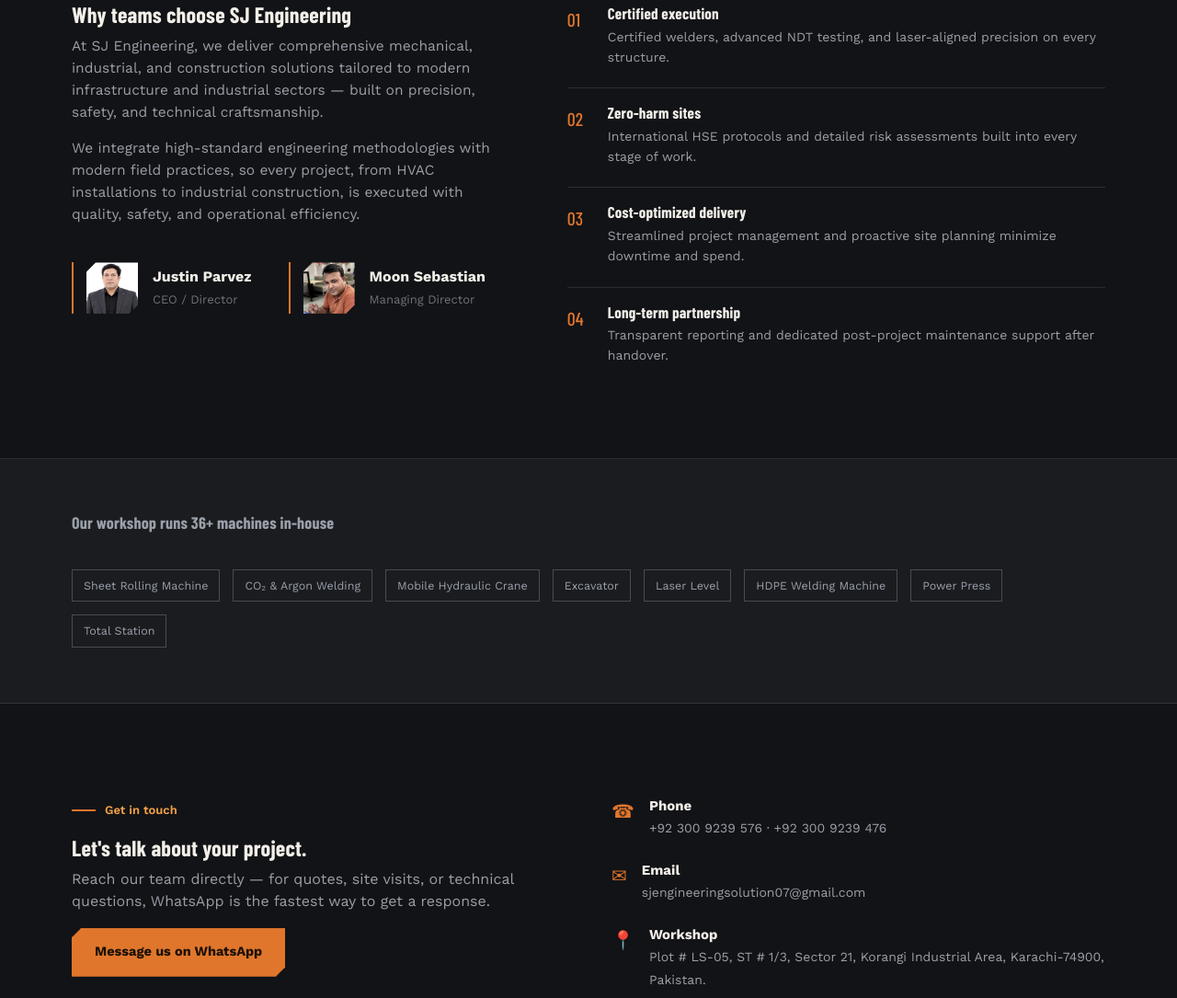
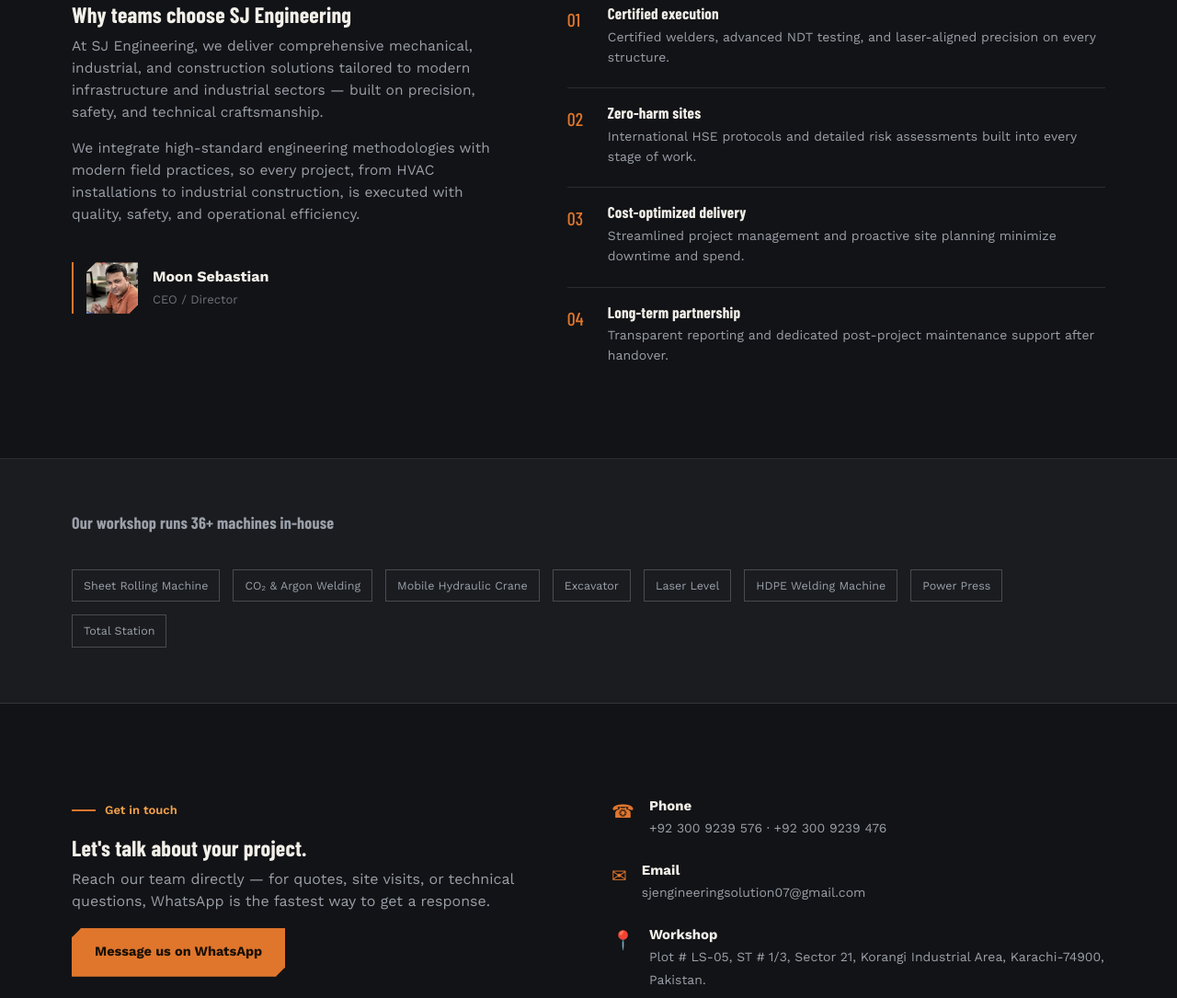
Before and after one commit to Sharozifrahim/sjEngineering, a website built with Parcel: page index.html in a window 1280 px wide. Shown: the part 4002-5087 px from the top of the page at 92% size. Built offline with nearby package versions, Linux system fonts and the light colour scheme; no server answers; a web font is replaced by a local one.

Commit message:
Update index.html

```diff
--- a/index.html
+++ b/index.html
@@ -152,19 +152,19 @@
      <!-- /// -->
 
 <div class="people-row">
-  <a class="person" href="" target="_blank" rel="noopener">
+  <!-- <a class="person" href="" target="_blank" rel="noopener">
     <img class="person-photo cut-sm" src="./pics/justin.jpeg" alt="Justin Parvez">
     <div class="person-info">
       <strong>Justin Parvez</strong>
       <span>CEO / Director</span>
     </div>
-  </a>
+  </a> -->
 
   <a class="person" href="" target="_blank" rel="noopener">
     <img class="person-photo cut-sm" src="./pics/sebastian.jpg" alt="Moon Sebastian">
     <div class="person-info">
       <strong>Moon Sebastian</strong>
-      <span>Managing Director</span>
+      <span>CEO / Director</span>
     </div>
   </a>
 </div>
```
